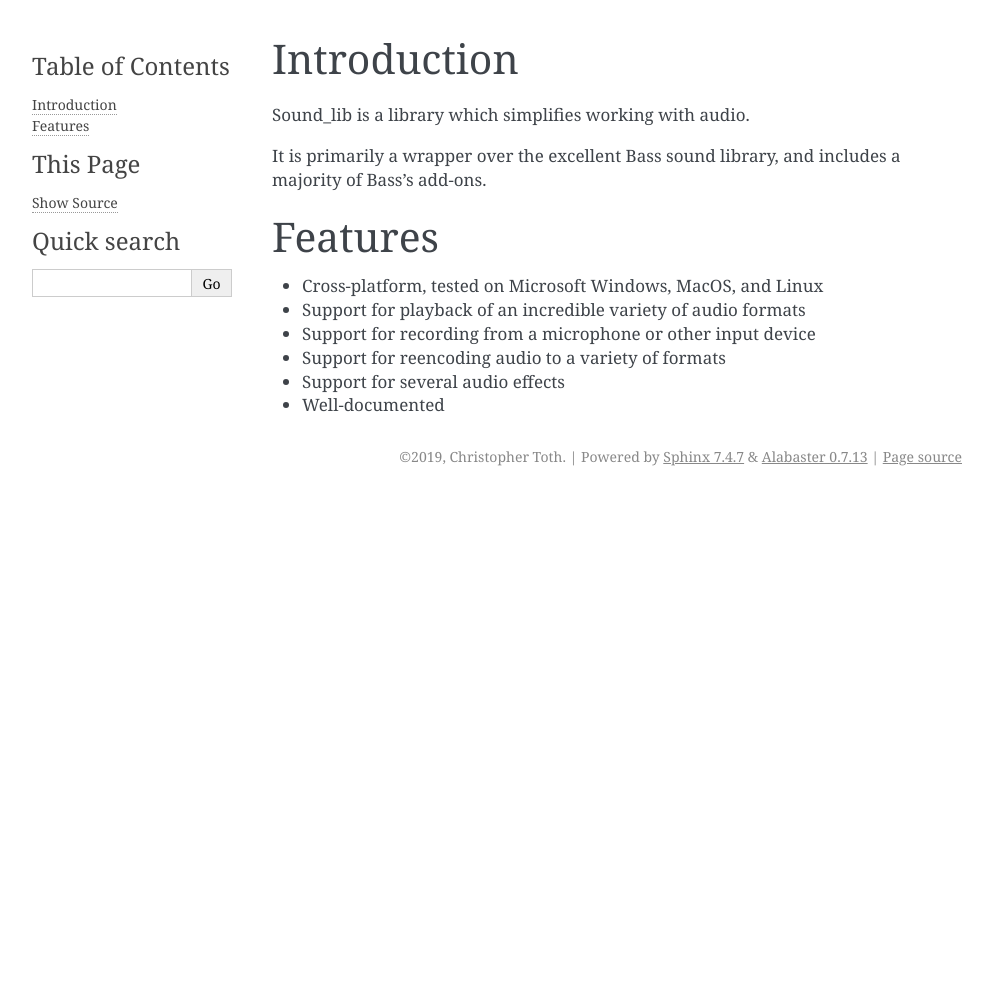
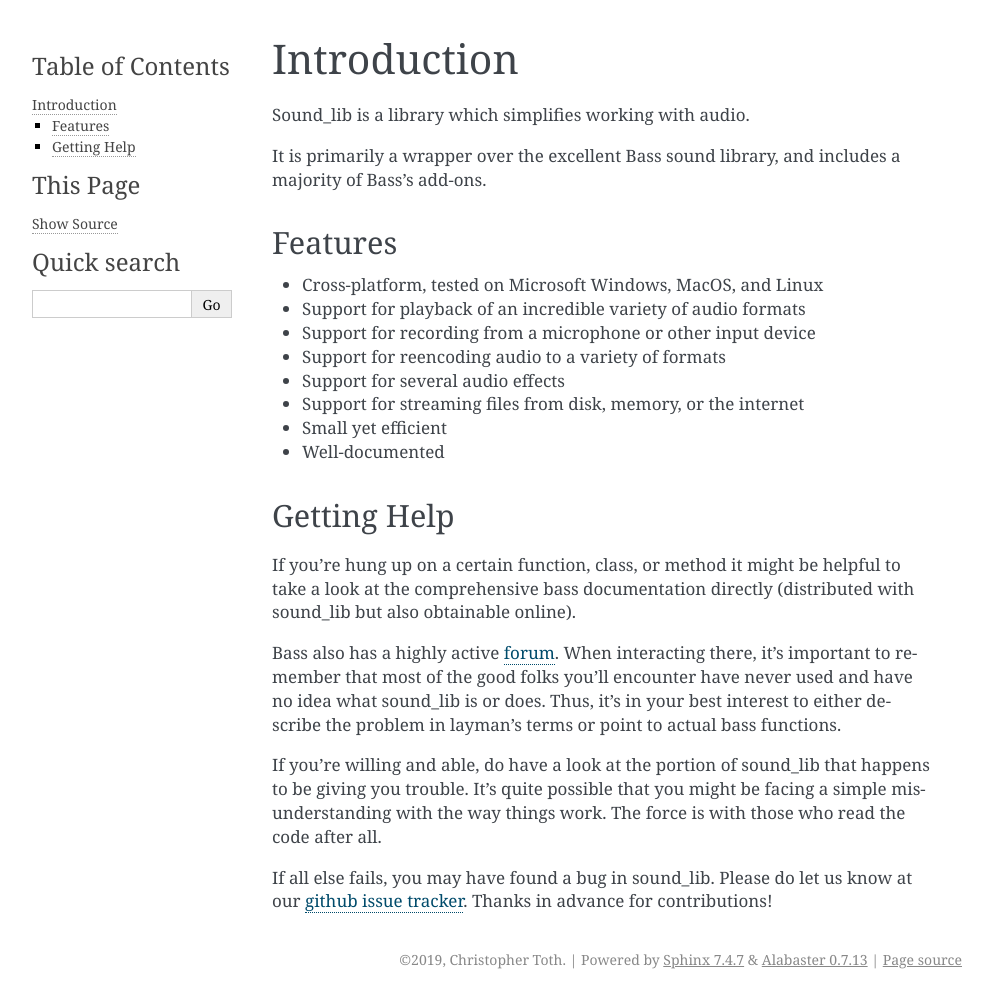
Before and after one commit to accessibleapps/sound_lib, a Sphinx documentation site: the page built from docs/intro.rst, in a window 1280 px wide. Shown: the whole page, without its empty margins (148-1141 px from the left). Built offline with Sphinx 7.4.7, drawn with Linux system fonts in a browser that asks for light colours; before the commit the page ends 900 px from its top, so only the background shows below that.

Commit message:
Add getting help section to intro

```diff
--- a/docs/intro.rst
+++ b/docs/intro.rst
@@ -6,11 +6,24 @@ Sound_lib is a library which simplifies working with audio.
 It is primarily a wrapper over the excellent Bass sound library, and includes a majority of Bass's add-ons.
 
 Features
-=========
+---------
 
 * Cross-platform, tested on Microsoft Windows, MacOS, and Linux
 * Support for playback of an incredible variety of audio formats
 * Support for recording from a microphone or other input device
 * Support for reencoding audio to a variety of formats
 * Support for several audio effects
+* Support for streaming files from disk, memory, or the internet
+* Small yet efficient
 * Well-documented
+
+Getting Help
+------------
+
+If you're hung up on a certain function, class, or method it might be helpful to take a look at the comprehensive bass documentation directly (distributed with sound_lib but also obtainable online).
+
+Bass also has a highly active `forum <http://www.un4seen.com/forum/>`_. When interacting there, it's important to remember that most of the good folks you'll encounter have never used and have no idea what sound_lib is or does. Thus, it's in your best interest to either describe the problem in layman's terms or point to actual bass functions.
+
+If you're willing and able, do have a look at the portion of sound_lib that happens to be giving you trouble. It's quite possible that you might be facing a simple misunderstanding with the way things work. The force is with those who read the code after all.
+
+If all else fails, you may have found a  bug in sound_lib. Please do let us know at our `github issue tracker <https://github.com/accessibleapps/sound_lib/issues/>`_. Thanks in advance for contributions!
```
